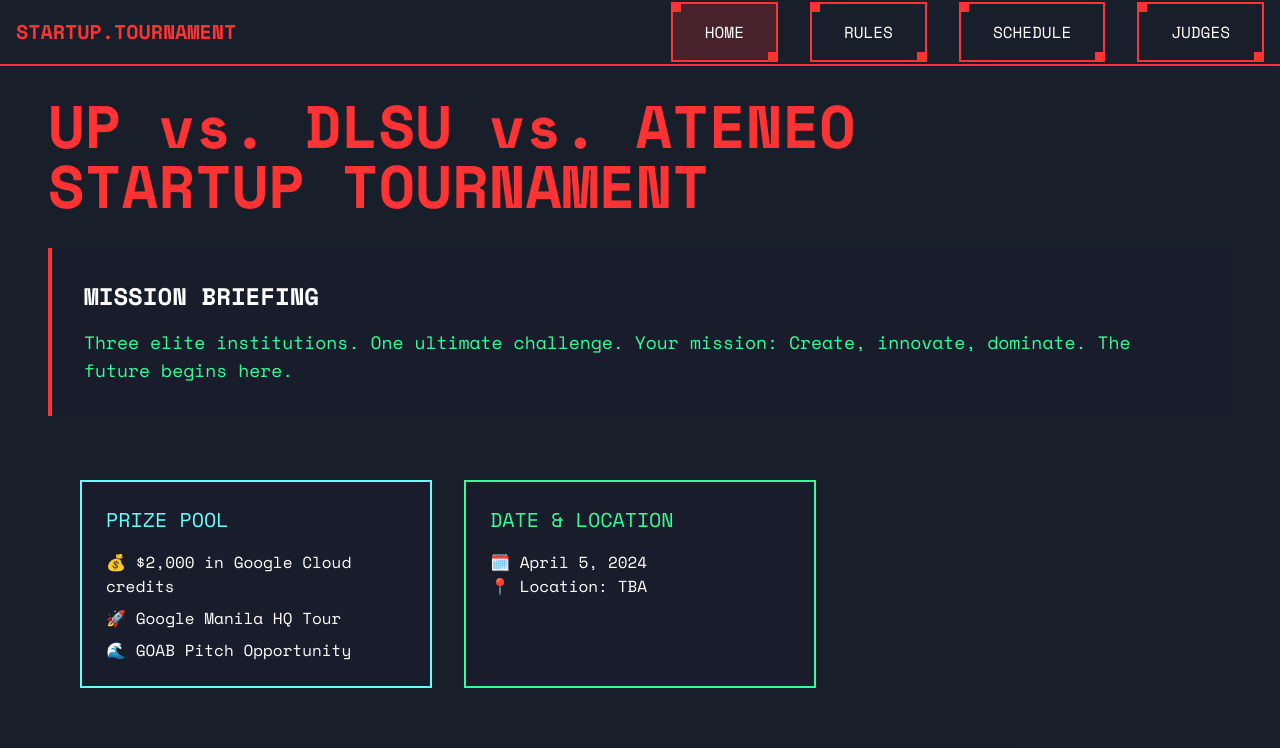
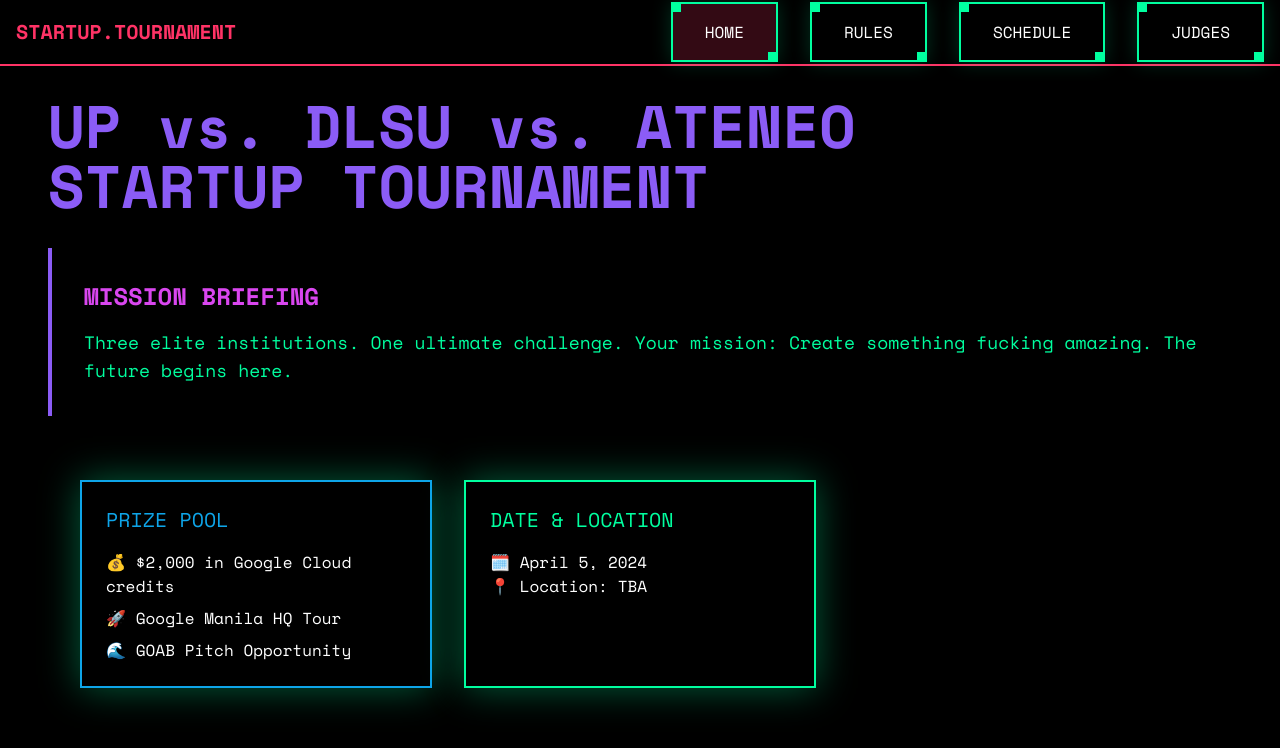
Before and after one commit to andrewnms/kingsdomain, a React (Vite) app: page / in a window 1280 px wide. Shown: the top 748 px of the page. Built offline with nearby package versions, Linux system fonts and the light colour scheme.

Commit message:
Update background color to matte black
Changed the background color to a matte black to enhance the overall aesthetic and convey a sense of creativity and innovation.
[skip gpt_engineer]

```diff
--- a/src/components/sections/HomeSection.tsx
+++ b/src/components/sections/HomeSection.tsx
@@ -9,16 +9,16 @@ export const HomeSection = () => {
         </h1>
 
         <div className="space-y-8">
-          <div className="bg-cyber-black/50 p-8 border-l-4 border-cyber-red">
-            <h2 className="text-2xl font-bold mb-4">MISSION BRIEFING</h2>
+          <div className="bg-cyber-black/50 p-8 border-l-4 border-cyber-purple backdrop-blur-sm">
+            <h2 className="text-2xl font-bold mb-4 text-cyber-pink">MISSION BRIEFING</h2>
             <p className="text-lg text-cyber-green">
               Three elite institutions. One ultimate challenge. Your mission:
-              Create, innovate, dominate. The future begins here.
+              Create something fucking amazing. The future begins here.
             </p>
           </div>
 
           <div className="cyber-grid">
-            <div className="bg-cyber-black/50 p-6 border-2 border-cyber-blue">
+            <div className="bg-cyber-black/50 p-6 border-2 border-cyber-blue hover:border-cyber-purple transition-colors duration-300 backdrop-blur-sm animate-glow">
               <h3 className="text-cyber-blue text-xl mb-4">PRIZE POOL</h3>
               <ul className="space-y-2">
                 <li>💰 $2,000 in Google Cloud credits</li>
@@ -27,7 +27,7 @@ export const HomeSection = () => {
               </ul>
             </div>
 
-            <div className="bg-cyber-black/50 p-6 border-2 border-cyber-green">
+            <div className="bg-cyber-black/50 p-6 border-2 border-cyber-green hover:border-cyber-pink transition-colors duration-300 backdrop-blur-sm animate-glow">
               <h3 className="text-cyber-green text-xl mb-4">DATE & LOCATION</h3>
               <p>🗓️ April 5, 2024</p>
               <p>📍 Location: TBA</p>
--- a/src/index.css
+++ b/src/index.css
@@ -11,17 +11,18 @@
 
 @layer components {
   .cyber-button {
-    @apply relative px-8 py-4 bg-transparent border-2 border-cyber-red
-           hover:bg-cyber-red/20 transition-colors duration-300
+    @apply relative px-8 py-4 bg-transparent border-2 border-cyber-green
+           hover:bg-cyber-green/20 transition-colors duration-300 animate-glow
            before:content-[''] before:absolute before:top-0 before:left-0
-           before:w-2 before:h-2 before:bg-cyber-red
+           before:w-2 before:h-2 before:bg-cyber-green
            after:content-[''] after:absolute after:bottom-0 after:right-0
-           after:w-2 after:h-2 after:bg-cyber-red;
+           after:w-2 after:h-2 after:bg-cyber-green;
   }
 
   .cyber-heading {
-    @apply text-4xl md:text-6xl font-bold text-cyber-red mb-8
-           hover:animate-glitch cursor-default;
+    @apply text-4xl md:text-6xl font-bold text-cyber-purple mb-8
+           hover:text-cyber-pink hover:animate-glitch cursor-default
+           transition-colors duration-300;
   }
 
   .section-container {
--- a/tailwind.config.ts
+++ b/tailwind.config.ts
@@ -20,10 +20,12 @@ export default {
     extend: {
       colors: {
         cyber: {
-          black: "#1A1F2C",
-          red: "#FF3333",
-          green: "#33FF99",
-          blue: "#66FFFF",
+          black: "#000000",
+          red: "#FF3366",
+          green: "#00FF9F",
+          blue: "#0EA5E9",
+          purple: "#8B5CF6",
+          pink: "#D946EF",
         },
       },
       keyframes: {
@@ -43,11 +45,20 @@ export default {
             opacity: "1",
             transform: "translateY(0)"
           }
+        },
+        "pulse-glow": {
+          "0%, 100%": {
+            boxShadow: "0 0 20px rgba(0, 255, 159, 0.2)"
+          },
+          "50%": {
+            boxShadow: "0 0 40px rgba(0, 255, 159, 0.4)"
+          }
         }
       },
       animation: {
         "glitch": "glitch-1 2.5s infinite",
-        "reveal": "section-reveal 0.5s ease-out forwards"
+        "reveal": "section-reveal 0.5s ease-out forwards",
+        "glow": "pulse-glow 2s infinite"
       },
     },
   },
```
